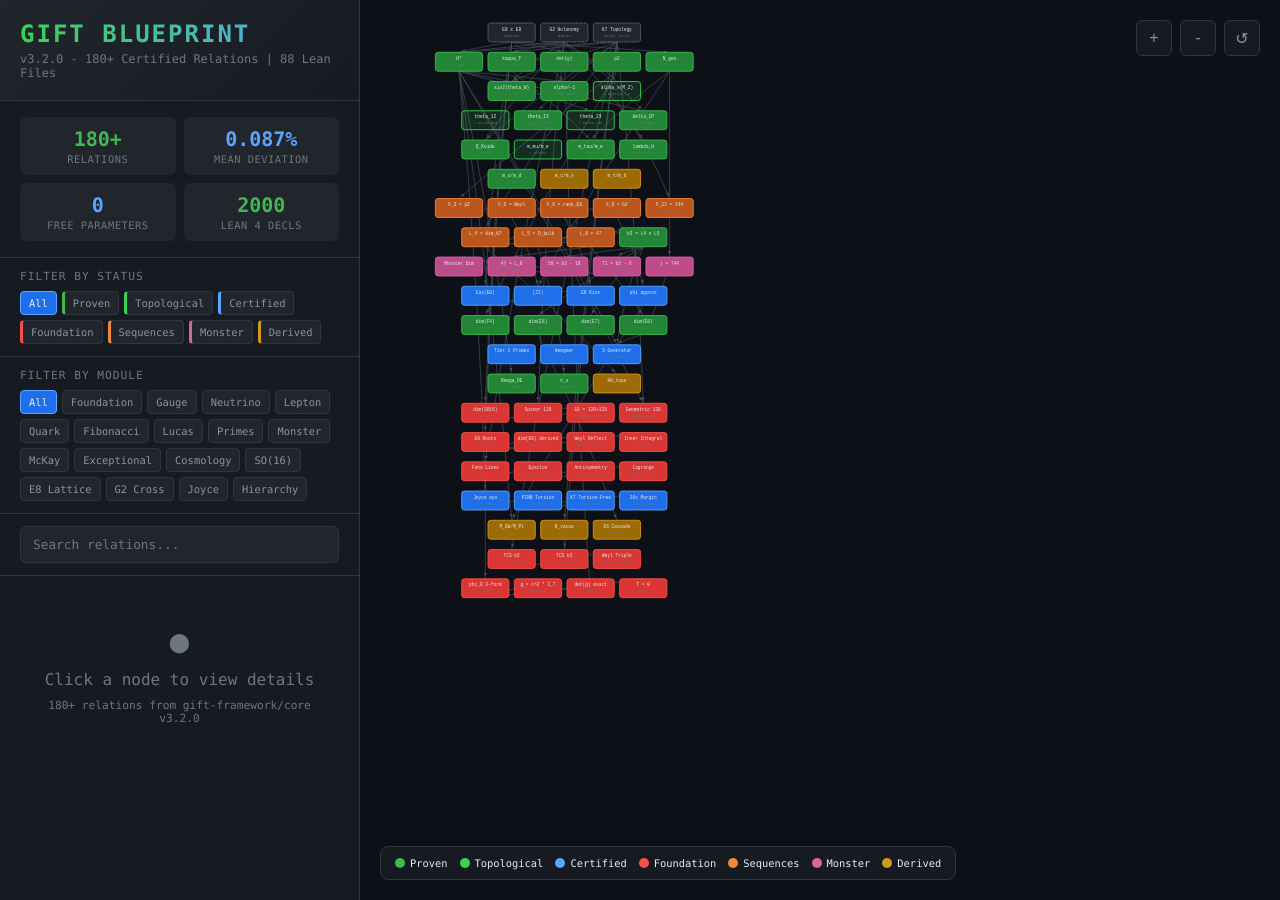
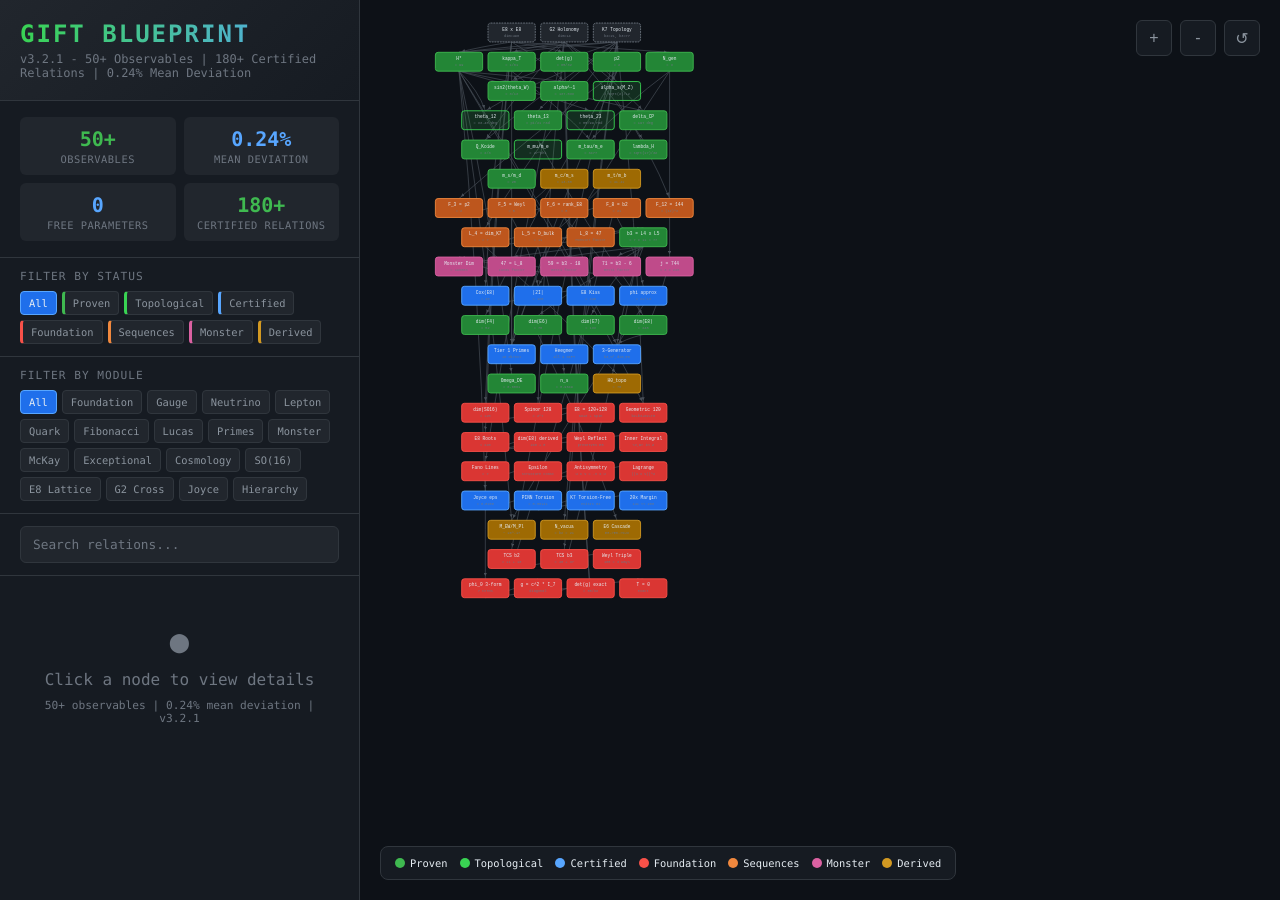
Before and after one commit to gift-framework/core, a Jekyll site: the page home_page/gift_blueprint.html, which Jekyll copies as it is, in a window 1280 px wide. Built offline with Jekyll 4.4.1, drawn with Linux system fonts in a browser that asks for light colours.

Commit message:
docs: Update GitHub Pages with corrected statistics and consolidated graph
- Update mean deviation from 0.087% to 0.24% (50+ observables)
- Change stats display from "180+ Relations" to "50+ Observables"
- Add missing edges to connect orphan nodes in dependency graph:
  - theta_12 connected to h_star, det_g
  - m_mu/m_e connected to phi_ratio (27^phi formula)
  - m_c/m_s, m_t/m_b connected to Fibonacci/Lucas sequences
  - tier1_primes connected to fundamental constants
  - TCS cluster connected to main graph
  - Metric cluster connected to alpha_inv
- Update version to v3.2.1

```diff
--- a/home_page/gift_blueprint.html
+++ b/home_page/gift_blueprint.html
@@ -302,16 +302,16 @@
         <aside class="sidebar">
             <header class="sidebar-header">
                 <div class="logo">GIFT BLUEPRINT</div>
-                <div class="version">v3.2.0 - 180+ Certified Relations | 88 Lean Files</div>
+                <div class="version">v3.2.1 - 50+ Observables | 180+ Certified Relations | 0.24% Mean Deviation</div>
             </header>
 
             <div class="stats-grid">
                 <div class="stat-item">
-                    <div class="stat-value highlight">180+</div>
-                    <div class="stat-label">Relations</div>
+                    <div class="stat-value highlight">50+</div>
+                    <div class="stat-label">Observables</div>
                 </div>
                 <div class="stat-item">
-                    <div class="stat-value">0.087%</div>
+                    <div class="stat-value">0.24%</div>
                     <div class="stat-label">Mean Deviation</div>
                 </div>
                 <div class="stat-item">
@@ -319,8 +319,8 @@
                     <div class="stat-label">Free Parameters</div>
                 </div>
                 <div class="stat-item">
-                    <div class="stat-value highlight">2000</div>
-                    <div class="stat-label">Lean 4 Decls</div>
+                    <div class="stat-value highlight">180+</div>
+                    <div class="stat-label">Certified Relations</div>
                 </div>
             </div>
 
@@ -370,7 +370,7 @@
                 <div class="empty-state">
                     <div class="empty-state-icon">&#9679;</div>
                     <div>Click a node to view details</div>
-                    <div style="margin-top: 10px; font-size: 0.7rem;">180+ relations from gift-framework/core v3.2.0</div>
+                    <div style="margin-top: 10px; font-size: 0.7rem;">50+ observables | 0.24% mean deviation | v3.2.1</div>
                 </div>
             </div>
         </aside>
@@ -719,6 +719,32 @@
                 { source: "metric_diag", target: "det_exact" },
                 { source: "phi0_form", target: "torsion_zero" },
                 { source: "det_exact", target: "det_g" },
+
+                // Orphan connections (consolidation)
+                // theta_12 depends on topological structure
+                { source: "h_star", target: "theta_12" },
+                { source: "det_g", target: "theta_12" },
+
+                // m_mu/m_e = 27^phi depends on J3O and golden ratio
+                { source: "phi_ratio", target: "m_mu_m_e" },
+
+                // Quark mass ratios depend on structural constants
+                { source: "fib_5", target: "m_c_m_s" },
+                { source: "lucas_5", target: "m_t_m_b" },
+
+                // Tier 1 primes from fundamental GIFT constants
+                { source: "p2", target: "tier1_primes" },
+                { source: "fib_5", target: "tier1_primes" },
+                { source: "fib_6", target: "tier1_primes" },
+                { source: "lucas_5", target: "tier1_primes" },
+                { source: "kappa_t", target: "tier1_primes" },
+
+                // TCS connections to main graph
+                { source: "tcs_b2", target: "fib_8" },
+                { source: "tcs_b3", target: "b3_lucas" },
+
+                // Metric connections to gauge sector
+                { source: "det_exact", target: "alpha_inv" },
             ];
 
             const svg = d3.select("#graph");
```
Also changed, not shown: home_page/index.md (+1 -1 lines).
